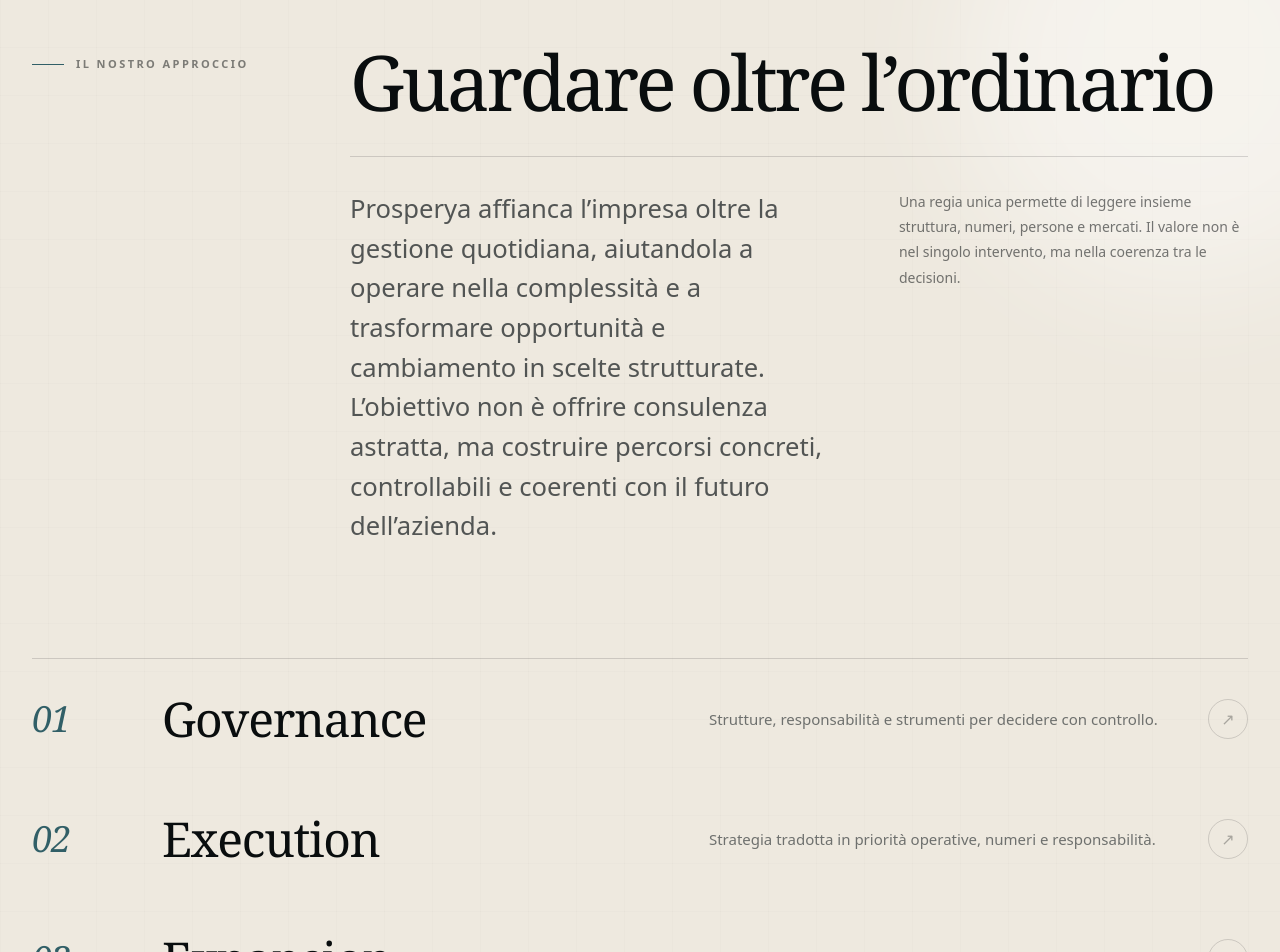
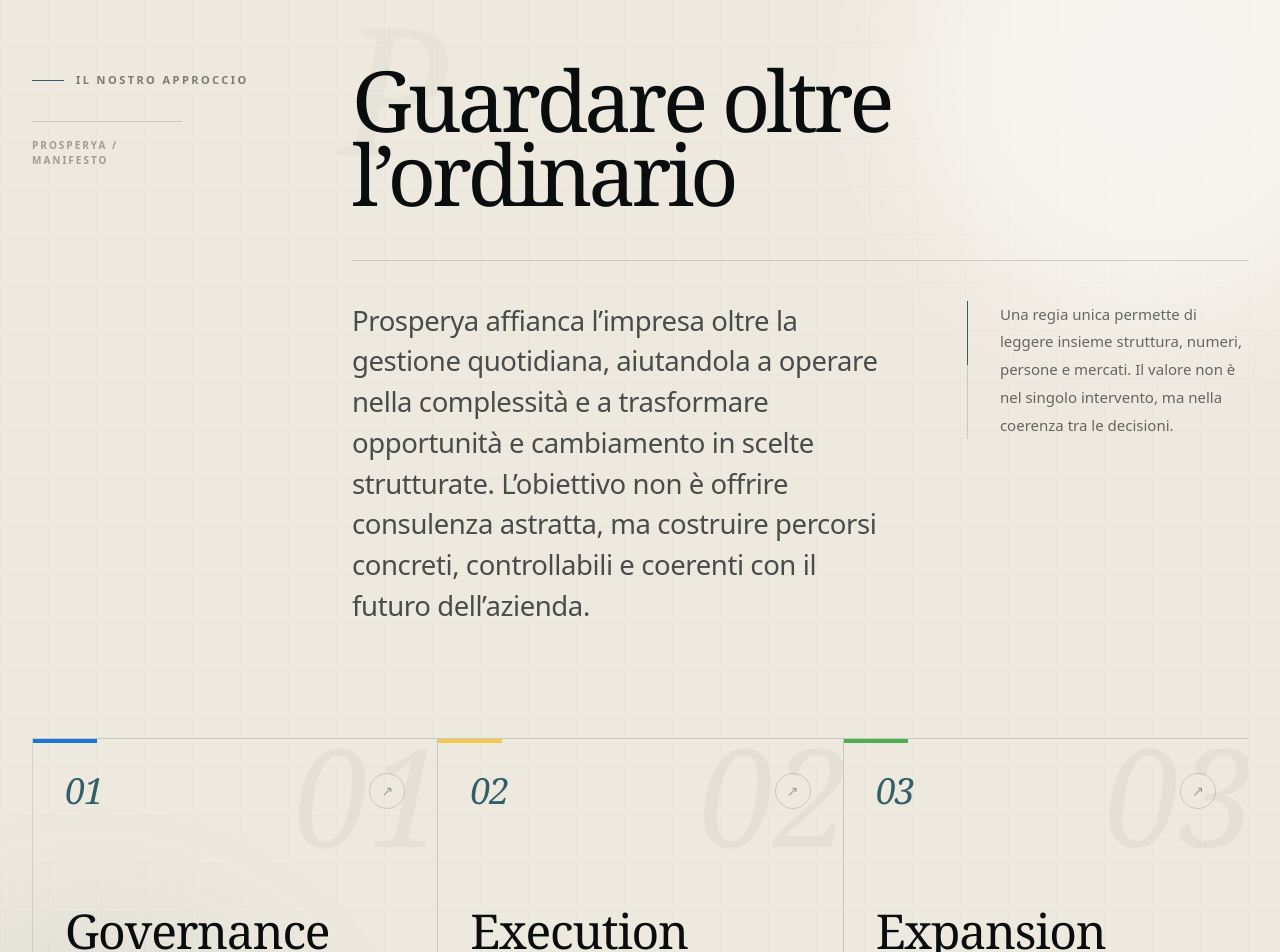
Before and after one commit to gaetanomeli95-lab/Prosperya-site, a Next.js app: page / in a window 1280 px wide. Shown: the part 1140-2092 px from the top of the page. Built offline with nearby package versions, Linux system fonts and the light colour scheme.

Commit message:
design: turn approach section into editorial manifesto

```diff
--- a/src/components/SectionIntro.tsx
+++ b/src/components/SectionIntro.tsx
@@ -9,53 +9,81 @@ const pillars = [
   ['03', 'Expansion', 'Crescita sostenibile tra Italia, Europa e area mediterranea.'],
 ];
 
+const accentBars = ['bg-logo-blue', 'bg-logo-yellow', 'bg-logo-green'];
+
 export function SectionIntro() {
   return (
-    <section className="relative overflow-hidden bg-[#EEE9DF] py-24 lg:py-36">
-      <div className="absolute inset-0 paper-noise opacity-70" />
-      <div className="absolute right-[-8rem] top-[-4rem] h-[28rem] w-[28rem] rounded-full bg-white/45 blur-3xl" />
+    <section className="relative overflow-hidden bg-[#EEE9DF] py-24 lg:py-40">
+      <div className="absolute inset-0 paper-noise opacity-60" />
+      <div className="absolute right-[-7rem] top-[-4rem] h-[30rem] w-[30rem] rounded-full bg-white/55 blur-3xl" />
+      <div className="absolute bottom-[-11rem] left-[-9rem] h-[30rem] w-[30rem] rounded-full bg-mediterranean/[0.07] blur-3xl" />
 
       <div className="section-frame relative">
-        <div className="grid gap-12 lg:grid-cols-12 lg:gap-14">
+        <div className="grid gap-12 lg:grid-cols-12 lg:gap-16">
           <div className="lg:col-span-3">
             <FadeIn>
+              <div className="sticky top-32">
                 <span className="section-kicker">Il nostro approccio</span>
+                <div className="mt-8 hidden max-w-[150px] lg:block">
+                  <div className="h-px bg-night/15" />
+                  <p className="mt-4 text-[10px] font-semibold uppercase tracking-[.2em] text-night/35">Prosperya / Manifesto</p>
+                </div>
+              </div>
             </FadeIn>
           </div>
 
           <div className="lg:col-span-9">
-            <FadeIn delay={0.05}>
-              <h2 className="max-w-5xl text-[clamp(3rem,6vw,6.8rem)] font-heading leading-[0.9] tracking-[-.045em] text-night">
+            <FadeIn delay={0.04}>
+              <div className="relative">
+                <span className="pointer-events-none absolute -left-3 -top-16 hidden font-heading text-[11rem] italic leading-none text-night/[0.025] xl:block">P</span>
+                <h2 className="relative max-w-5xl text-[clamp(3.3rem,6.6vw,7.4rem)] font-heading leading-[0.88] tracking-[-.05em] text-night">
                   {home.intro.title}
                 </h2>
+              </div>
             </FadeIn>
 
-            <FadeIn delay={0.1}>
-              <div className="mt-10 grid gap-8 border-t border-night/15 pt-8 lg:grid-cols-[1fr_.72fr] lg:items-start lg:gap-16">
-                <p className="max-w-3xl text-[clamp(1.15rem,2vw,1.7rem)] leading-[1.55] text-anthracite/80">
+            <div className="mt-12 grid gap-8 border-t border-night/15 pt-9 lg:grid-cols-[1.18fr_.62fr] lg:gap-20 lg:pt-10">
+              <FadeIn delay={0.08}>
+                <p className="max-w-3xl text-[clamp(1.2rem,2.15vw,1.9rem)] leading-[1.48] tracking-[-.015em] text-anthracite/85">
                   {home.intro.text}
                 </p>
-                <p className="max-w-md text-sm leading-[1.8] text-night/55 lg:justify-self-end">
+              </FadeIn>
+
+              <FadeIn delay={0.12}>
+                <div className="relative border-l border-night/15 pl-6 lg:pl-8">
+                  <span className="absolute left-[-1px] top-0 h-16 w-px bg-mediterranean" />
+                  <p className="max-w-md text-sm leading-[1.85] text-night/60 lg:text-[15px]">
                     Una regia unica permette di leggere insieme struttura, numeri, persone e mercati. Il valore non è nel singolo intervento, ma nella coerenza tra le decisioni.
                   </p>
                 </div>
               </FadeIn>
             </div>
           </div>
+        </div>
 
-        <div className="mt-20 border-y border-night/15 lg:mt-28">
+        <div className="mt-20 lg:mt-28">
+          <div className="grid gap-3 lg:grid-cols-3 lg:gap-0 lg:border-y lg:border-night/15">
             {pillars.map(([n, title, text], i) => (
               <FadeIn key={title} delay={i * 0.06}>
-              <article className="group grid gap-5 border-b border-night/10 py-7 last:border-b-0 sm:grid-cols-[72px_1fr] lg:grid-cols-[110px_1.1fr_1fr_auto] lg:items-center lg:py-9">
+                <article className={`group relative flex min-h-[275px] flex-col justify-between overflow-hidden border border-night/10 bg-paper/55 p-6 transition-all duration-500 hover:bg-paper hover:shadow-[0_24px_70px_rgba(9,13,14,.08)] sm:p-7 lg:min-h-[320px] lg:border-y-0 lg:border-r-0 lg:bg-transparent lg:p-8 lg:shadow-none ${i > 0 ? 'lg:border-l lg:border-night/15' : ''}`}>
+                  <div className={`absolute left-0 top-0 h-1 w-16 ${accentBars[i]} transition-all duration-500 group-hover:w-full`} />
+                  <span className="pointer-events-none absolute -right-2 -top-3 font-heading text-[7rem] italic leading-none text-night/[0.035] transition-all duration-700 group-hover:text-night/[0.055] lg:text-[8.5rem]">{n}</span>
+
+                  <div className="relative flex items-center justify-between gap-5">
                     <span className="editorial-index text-3xl text-mediterranean lg:text-4xl">{n}</span>
-                <h3 className="text-3xl font-heading leading-none text-night sm:text-4xl lg:text-5xl">{title}</h3>
-                <p className="max-w-xl text-sm leading-[1.75] text-anthracite/65 sm:col-start-2 lg:col-start-auto lg:text-[15px]">{text}</p>
-                <span className="hidden h-10 w-10 place-items-center rounded-full border border-night/15 text-night/30 transition-all duration-500 group-hover:border-night group-hover:bg-night group-hover:text-white lg:grid">↗</span>
+                    <span className="grid h-9 w-9 place-items-center rounded-full border border-night/15 text-sm text-night/35 transition-all duration-300 group-hover:border-night group-hover:bg-night group-hover:text-white">↗</span>
+                  </div>
+
+                  <div className="relative mt-14">
+                    <h3 className="text-[2.15rem] font-heading leading-[.95] text-night sm:text-[2.5rem] lg:text-[3rem]">{title}</h3>
+                    <p className="mt-5 max-w-sm text-sm leading-[1.8] text-anthracite/65 lg:text-[15px]">{text}</p>
+                  </div>
                 </article>
               </FadeIn>
             ))}
           </div>
         </div>
+      </div>
     </section>
   );
 }
```
Lines whose indentation alone changed are shown as unchanged.
